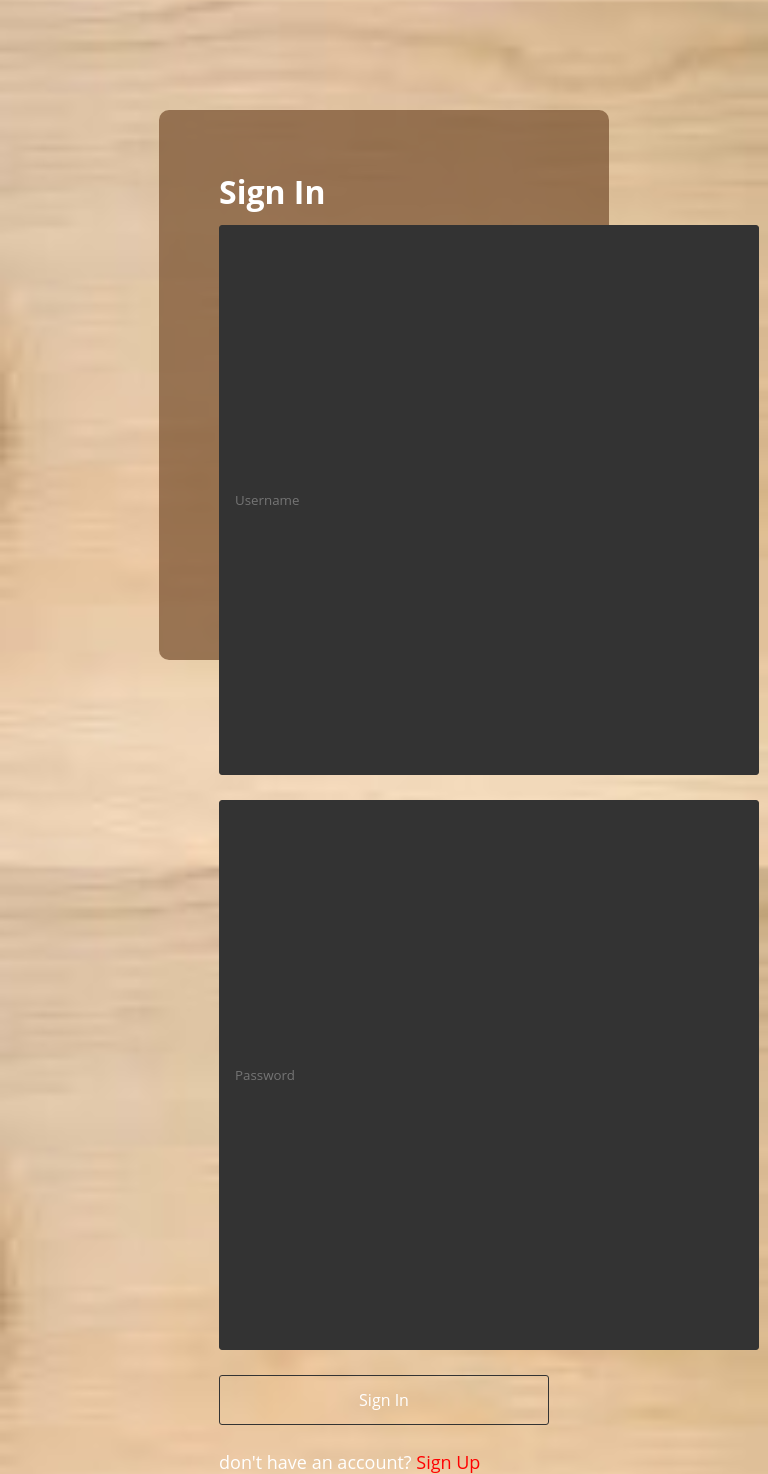
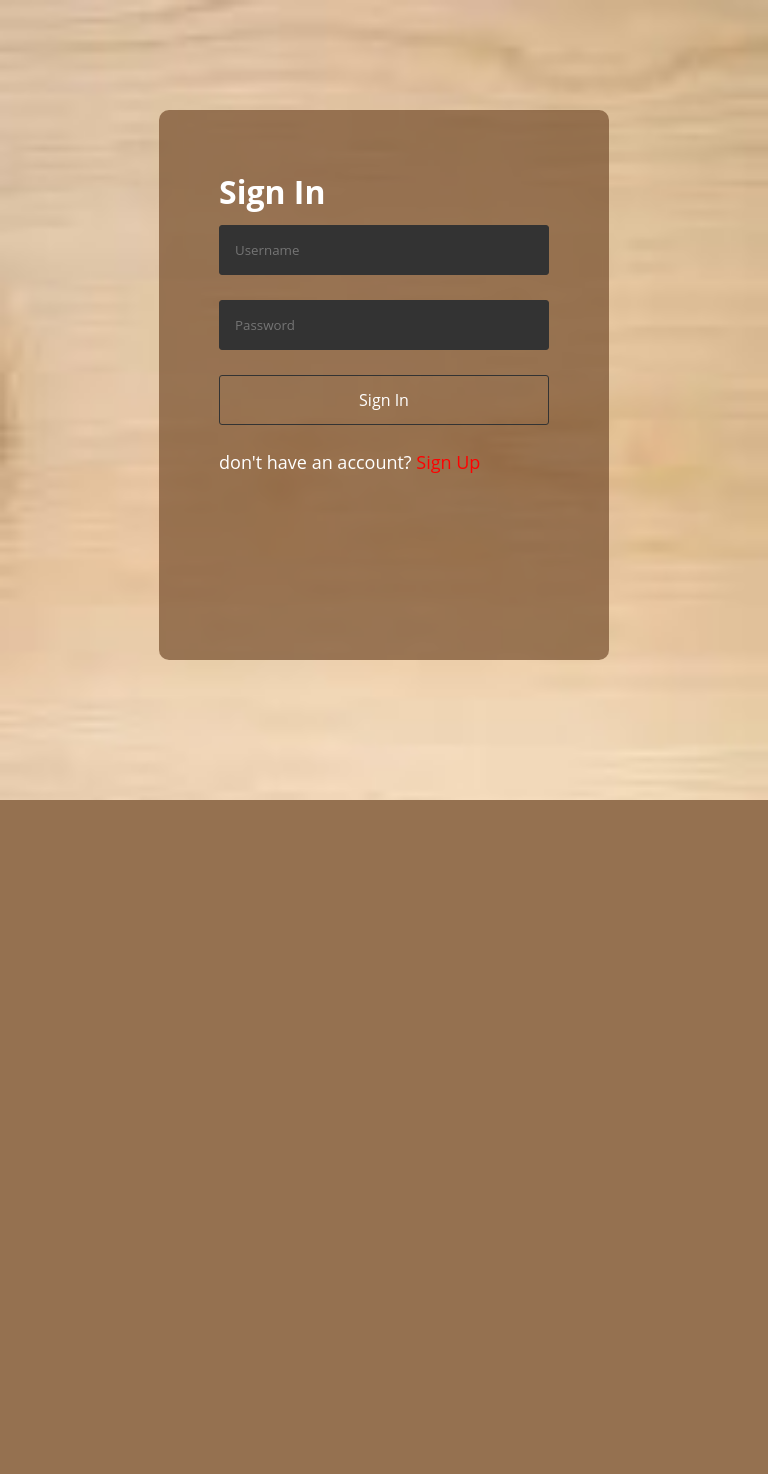
Before and after one commit to Felaafrianingsih1/felaafrianingsih1.github.io, a PHP site: page /1.pa_register/index.html in a window 768 px wide. After the commit the page ends 800 px from the top, so only its background shows below. Run offline with PHP 8.4, Linux system fonts and the light colour scheme.

Commit message:
Update style2.css

```diff
--- a/1.pa_register/style2.css
+++ b/1.pa_register/style2.css
@@ -8,7 +8,7 @@
 body{
     background-image: url(b_coffe3.jpg);
     background-size:cover ;
-    position: relative;
+
 }
 
 .signin_body {
@@ -119,7 +119,7 @@ p {
       font-size: 15px;
     }
 
-    .body,.signin_body,.signin_body input {
+    .signin_body{
       width: 300px;
     }
   }
@@ -129,7 +129,7 @@ p {
       font-size: 14px;
     }
 
-    .body,.signin_body,.signin_body input{
+    .signin_body{
       width: 450px;
     }
   }
@@ -139,7 +139,7 @@ p {
       font-size: 18px;
     }
 
-    .body,.signin_body,.signin_body input{
+    .signin_body{
       width: 540px;
       height: 550px;
     }
```
